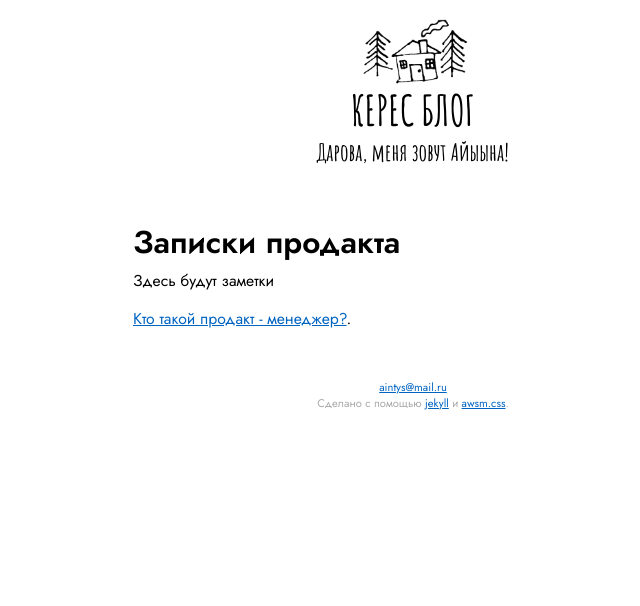
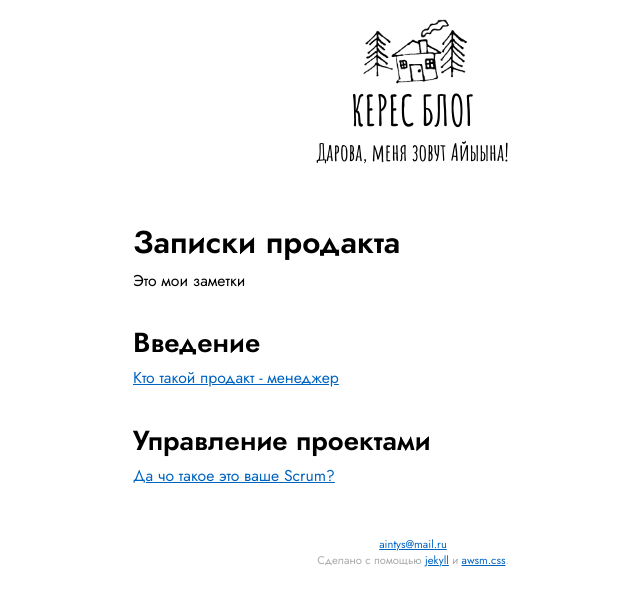
Before and after one commit to keresm/keresaina.github.io, a Jekyll site: the page built from _pages/product.md, in a window 1280 px wide. Shown: the top 606 px of the page, without its empty margins (227-867 px from the left). Built offline with Jekyll 4.4.1, drawn with Linux system fonts in a browser that asks for light colours.

Commit message:
Update product.md

```diff
--- a/_pages/product.md
+++ b/_pages/product.md
@@ -4,8 +4,12 @@ permalink: /product/
 title: Записки продакта
 ---
 
-Здесь будут заметки
+Это мои заметки
 
 
+## Введение
+[Кто такой продакт - менеджер]({{ site.url }}/who_is_pm/)
 
-[Кто такой продакт - менеджер?]({{ site.url }}/who_is_pm/).
+## Управление проектами
+
+[Да чо такое это ваше Scrum?]({{ site.url }}/scrum/)
```
